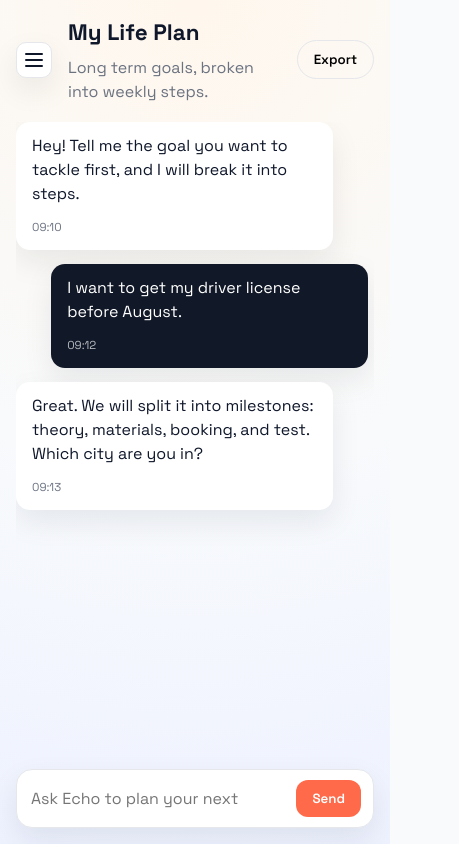
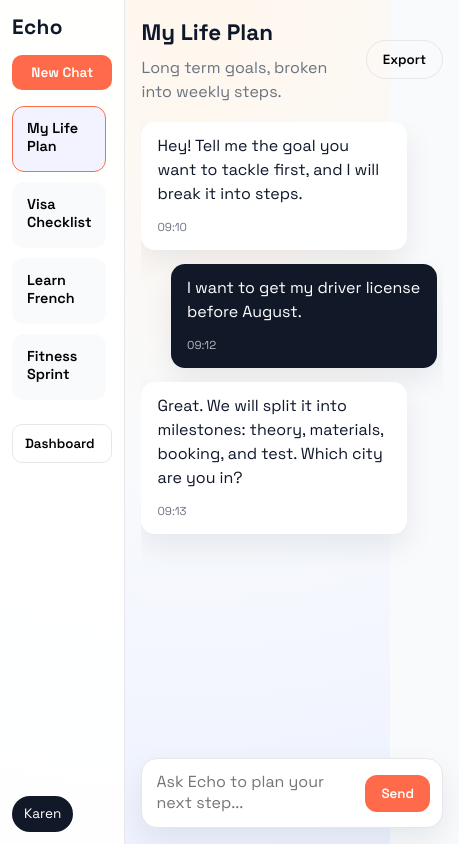
Before and after one commit to shengyi-z/Echo, a React app in the folder frontend/: page / in a window 390 px wide. Shown: the whole page, 459 px wide, since content can reach past the window. Built offline with nearby package versions, Linux system fonts and the light colour scheme; the HTML template or start-up script is replaced by a standard one.

Commit message:
merged frontend

```diff
--- a/frontend/src/App.css
+++ b/frontend/src/App.css
@@ -1,10 +1,7 @@
 .app-shell {
   display: flex;
   min-height: 100vh;
-  min-height: 100svh;
   color: var(--text-primary);
-  position: relative;
-  overflow-x: hidden;
 }
 
 /* Sidebar */
@@ -31,14 +28,6 @@
   font-size: 1.3rem;
   font-weight: 700;
   letter-spacing: 0.02em;
-}
-
-.logo-button {
-  border: none;
-  background: transparent;
-  padding: 0;
-  cursor: pointer;
-  text-align: left;
 }
 
 .new-chat {
@@ -91,12 +80,10 @@
 
 .sidebar-footer {
   margin-top: auto;
-  display: flex;
-  flex-direction: column;
-  gap: 10px;
 }
 
 .nav-tab {
+  margin-top: 8px;
   padding: 10px 12px;
   border-radius: 10px;
   border: 1px solid var(--border);
@@ -124,7 +111,6 @@
   flex: 1;
   display: flex;
   flex-direction: column;
-  min-height: 100%;
   padding: 28px clamp(20px, 4vw, 40px);
   gap: 18px;
 }
@@ -134,48 +120,6 @@
   align-items: center;
   justify-content: space-between;
   gap: 16px;
-}
-
-.menu-button {
-  border: 1px solid var(--border);
-  background: #fff;
-  color: var(--text-primary);
-  width: 36px;
-  height: 36px;
-  border-radius: 10px;
-  font-weight: 600;
-  cursor: pointer;
-  flex-shrink: 0;
-  box-shadow: var(--shadow-soft);
-}
-
-.menu-icon {
-  display: block;
-  width: 18px;
-  height: 2px;
-  background: currentColor;
-  border-radius: 999px;
-  position: relative;
-  margin: 0 auto;
-}
-
-.menu-icon::before,
-.menu-icon::after {
-  content: '';
-  position: absolute;
-  left: 0;
-  width: 100%;
-  height: 2px;
-  background: currentColor;
-  border-radius: 999px;
-}
-
-.menu-icon::before {
-  top: -6px;
-}
-
-.menu-icon::after {
-  top: 6px;
 }
 
 .chat-header h1 {
@@ -284,7 +228,6 @@
 .dashboard {
   display: flex;
   flex-direction: column;
-  min-height: 100%;
   gap: 18px;
 }
 
@@ -292,12 +235,6 @@
   display: flex;
   align-items: center;
   gap: 16px;
-}
-
-.dashboard-actions {
-  display: flex;
-  align-items: center;
-  gap: 10px;
 }
 
 .dashboard-header h1 {
@@ -494,34 +431,8 @@
 
 @media (max-width: 640px) {
   .sidebar {
-    position: fixed;
-    left: 0;
-    top: 0;
-    height: 100vh;
-    width: 90vw;
-    transform: translateX(-100%);
-    transition: transform 0.3s ease;
-    z-index: 20;
-  }
-
-  .sidebar.open {
-    transform: translateX(0);
-  }
-
-  .chat-panel {
-    transition: transform 0.3s ease;
-  }
-
-  .app-shell.mobile-open .chat-panel {
-    transform: translateX(90vw);
-  }
-
-  .chat-header {
-    justify-content: flex-start;
-  }
-
-  .dashboard-header {
-    align-items: flex-start;
+    width: 160px;
+    padding: 12px;
   }
 
   .chat-panel {
--- a/frontend/src/App.jsx
+++ b/frontend/src/App.jsx
@@ -1,4 +1,4 @@
-import { useEffect, useState } from 'react'
+import { useState } from 'react'
 import ChatInput from './components/ChatInput'
 import ChatMessage from './components/ChatMessage'
 import Dashboard from './components/Dashboard'
@@ -40,21 +40,6 @@
   const [messages, setMessages] = useState(initialMessages)
   const [draft, setDraft] = useState('')
   const [activeView, setActiveView] = useState('chat')
-  const [isSidebarOpen, setIsSidebarOpen] = useState(false)
-  const [isSmallScreen, setIsSmallScreen] = useState(false)
-
-  useEffect(() => {
-    const mediaQuery = window.matchMedia('(max-width: 640px)')
-    const syncState = () => {
-      setIsSmallScreen(mediaQuery.matches)
-      if (!mediaQuery.matches) {
-        setIsSidebarOpen(false)
-      }
-    }
-    syncState()
-    mediaQuery.addEventListener('change', syncState)
-    return () => mediaQuery.removeEventListener('change', syncState)
-  }, [])
 
   // Push the current draft into the message list.
   const handleSend = () => {
@@ -70,37 +55,17 @@
   }
 
   return (
-    <div className={`app-shell ${isSmallScreen && isSidebarOpen ? 'mobile-open' : ''}`}>
+    <div className="app-shell">
       {/* Left column stays fixed to show chat history */}
-      <Sidebar
-        items={chatHistory}
-        onOpenDashboard={() => setActiveView('dashboard')}
-        isOpen={!isSmallScreen || isSidebarOpen}
-        isSmallScreen={isSmallScreen}
-        onToggleMenu={() => setIsSidebarOpen((prev) => !prev)}
-      />
+      <Sidebar items={chatHistory} onOpenDashboard={() => setActiveView('dashboard')} />
 
       {/* Right column holds the conversation and input */}
       <main className="chat-panel">
         {activeView === 'dashboard' ? (
-          <Dashboard
-            onBack={() => setActiveView('chat')}
-            showMenuButton={isSmallScreen}
-            onToggleMenu={() => setIsSidebarOpen((prev) => !prev)}
-          />
+          <Dashboard onBack={() => setActiveView('chat')} />
         ) : (
           <>
             <header className="chat-header">
-              {isSmallScreen && (
-                <button
-                  className="menu-button"
-                  type="button"
-                  onClick={() => setIsSidebarOpen((prev) => !prev)}
-                  aria-label="Toggle sidebar"
-                >
-                  <span className="menu-icon" aria-hidden="true" />
-                </button>
-              )}
               <div>
                 <h1>My Life Plan</h1>
                 <p>Long term goals, broken into weekly steps.</p>
--- a/frontend/src/components/Dashboard.jsx
+++ b/frontend/src/components/Dashboard.jsx
@@ -4,25 +4,13 @@
 import WeeklyTimeline from './WeeklyTimeline'
 
 // Dashboard view that summarizes current progress.
-function Dashboard({ onBack, showMenuButton, onToggleMenu }) {
+function Dashboard({ onBack }) {
   return (
     <div className="dashboard">
       <header className="dashboard-header">
-        <div className="dashboard-actions">
-          {showMenuButton && (
-            <button
-              className="menu-button"
-              type="button"
-              onClick={onToggleMenu}
-              aria-label="Toggle sidebar"
-            >
-              <span className="menu-icon" aria-hidden="true" />
-            </button>
-          )}
-          <button className="back-button" type="button" onClick={onBack}>
-            Back
-          </button>
-        </div>
+        <button className="back-button" type="button" onClick={onBack}>
+          ← Back
+        </button>
         <div>
           <h1>Dashboard</h1>
           <p>Stay on top of what matters this week.</p>
--- a/frontend/src/components/Sidebar.jsx
+++ b/frontend/src/components/Sidebar.jsx
@@ -1,17 +1,11 @@
 import ChatHistoryItem from './ChatHistoryItem'
 
 // Left rail with chat history and navigation.
-function Sidebar({ items, onOpenDashboard, isOpen, isSmallScreen, onToggleMenu }) {
+function Sidebar({ items, onOpenDashboard }) {
   return (
-    <aside className={`sidebar ${isOpen ? 'open' : ''} ${isSmallScreen ? 'mobile' : ''}`}>
+    <aside className="sidebar">
       <div className="sidebar-header">
-        {isSmallScreen ? (
-          <button className="logo-button" type="button" onClick={onToggleMenu}>
-            <span className="logo-mark">Echo</span>
-          </button>
-        ) : (
-          <div className="logo-mark">Echo</div>
-        )}
+        <div className="logo-mark">Echo</div>
         <button className="new-chat">New Chat</button>
       </div>
       <div className="history-list">
@@ -24,10 +18,10 @@
           />
         ))}
       </div>
+      <button className="nav-tab" type="button" onClick={onOpenDashboard}>
+        Dashboard
+      </button>
       <div className="sidebar-footer">
-        <button className="nav-tab" type="button" onClick={onOpenDashboard}>
-          Dashboard
-        </button>
         <div className="profile-chip">Karen</div>
       </div>
     </aside>
--- a/frontend/src/index.css
+++ b/frontend/src/index.css
@@ -27,13 +27,11 @@
 body {
   margin: 0;
   min-height: 100vh;
-  min-height: 100svh;
   background: radial-gradient(circle at top, #fff7ed, #f8fafc 55%, #eef2ff 100%);
 }
 
 #root {
   min-height: 100vh;
-  min-height: 100svh;
 }
 
 button,
```
